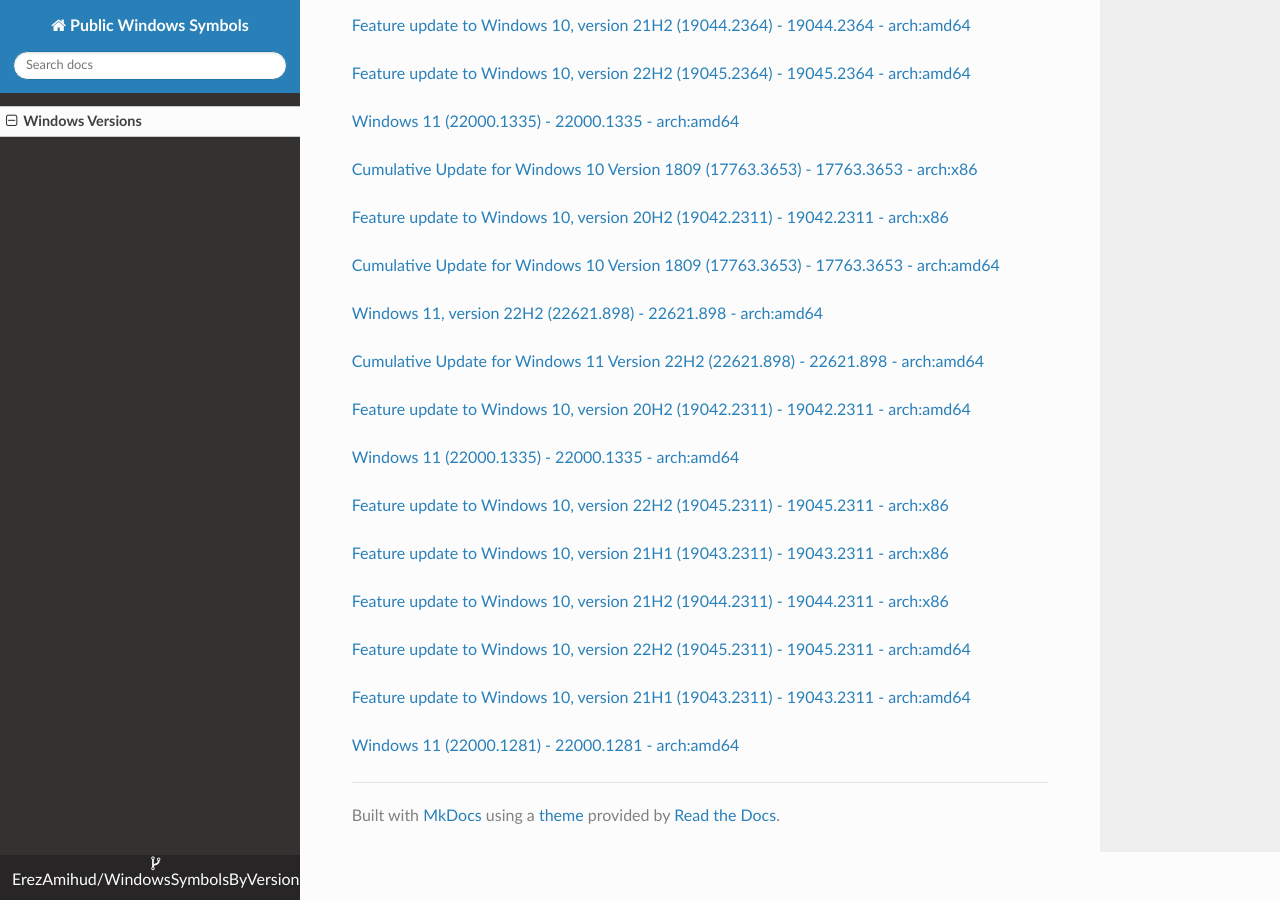
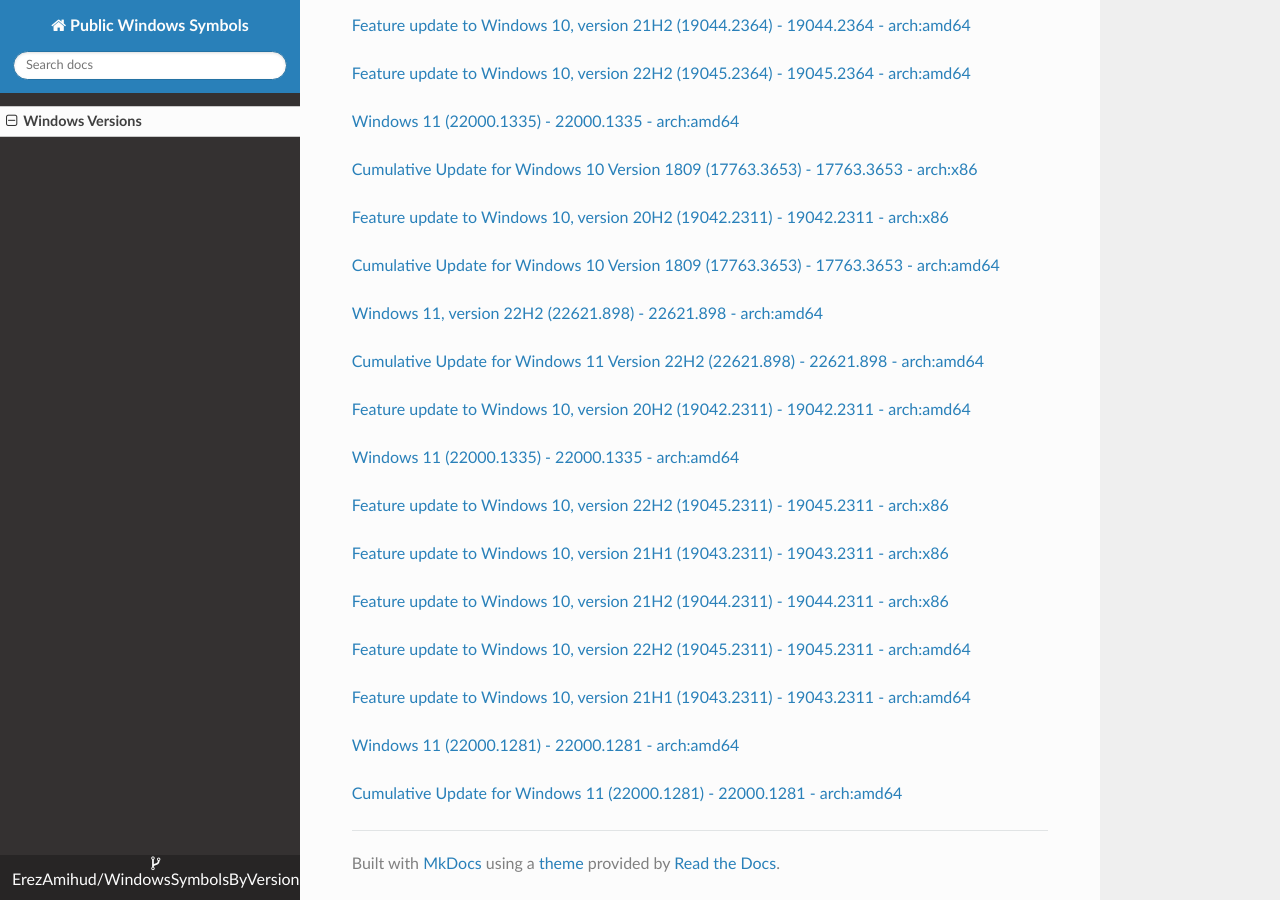
Before and after one commit to ErezAmihud/WindowsSymbolsByVersion, an MkDocs documentation site: the page built from docs/index.md, in a window 1280 px wide and 900 px high, scrolled down 44693 px. Built offline with MkDocs 1.6.1, drawn with Linux system fonts in a browser that asks for light colours; nearby versions of some CDN libraries.

Commit message:
Automated commit, add manifest for bc08f4aa-041f-4f20-958c-8a7e8cb2c792

```diff
--- a/docs/index.md
+++ b/docs/index.md
@@ -2623,3 +2623,6 @@
 
 
 [Windows 11 (22000.1281) - 22000.1281 - arch:amd64](https://github.com/ErezAmihud/WindowsSymbolsByVersion/blob/main/manifests/8f87f93a-c576-4a3b-acc5-c8bbbe9c6f98.manifest)
+
+
+[Cumulative Update for Windows 11 (22000.1281) - 22000.1281 - arch:amd64](https://github.com/ErezAmihud/WindowsSymbolsByVersion/blob/main/manifests/bc08f4aa-041f-4f20-958c-8a7e8cb2c792.manifest)
```
Also changed, not shown: process_builds.json (+1 -1 lines), 1 other file.
